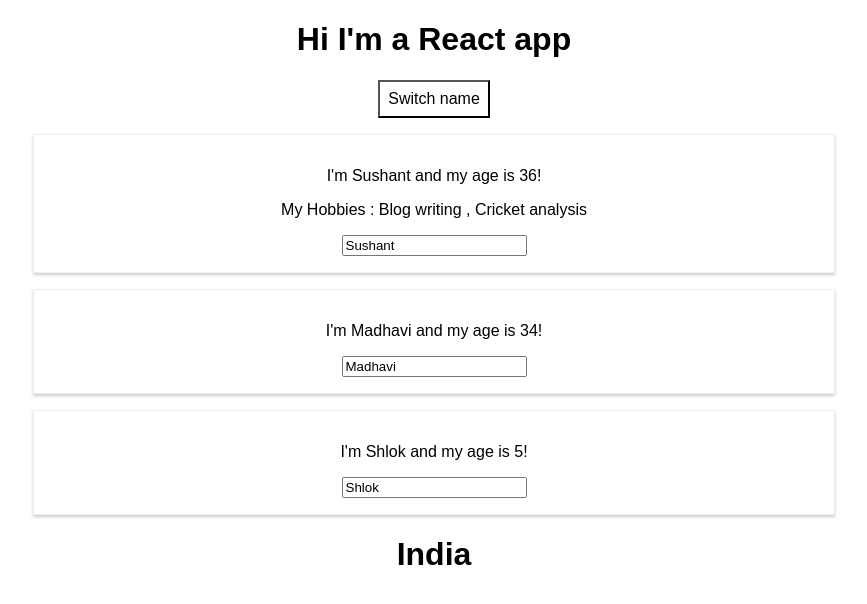
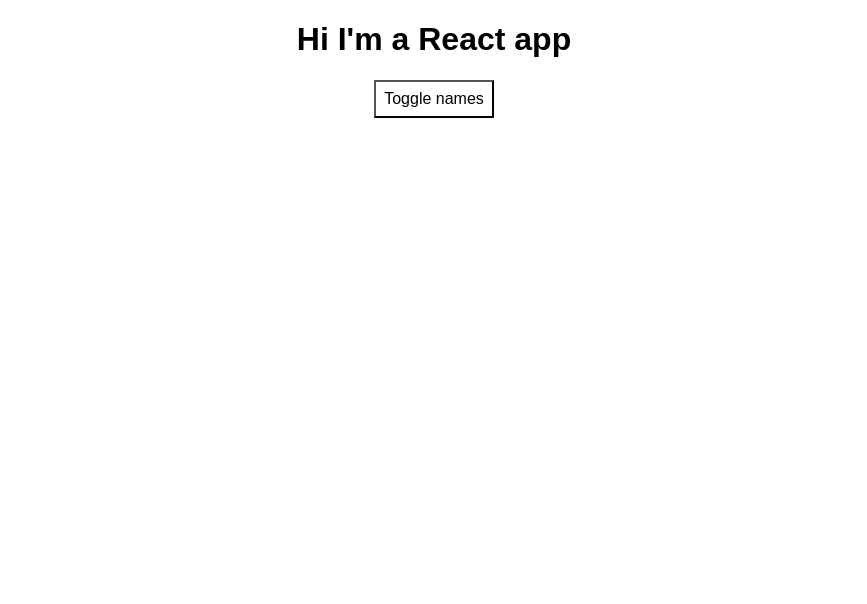
Before and after one commit to sushleads/react-work, a React (Create React App) app: page / in a window 1280 px wide. Shown: the top 604 px of the page, without its empty margins (206-1073 px from the left). Built offline with nearby package versions, Linux system fonts and the light colour scheme.

Commit message:
using lists

```diff
--- a/src/App.js
+++ b/src/App.js
@@ -5,9 +5,9 @@ import Person from './Person/Person';
 class App extends Component {
     state = {
       persons : [
-        {name: 'Sushant', age:36},
-        {name: 'Madhavi', age:34},
-        {name: 'Shlok',  age:5}
+        {id: 'idx1', name: 'Sushant', age:36},
+        {id: 'idx2', name: 'Madhavi', age:34},
+        {id: 'idx3', name: 'Shlok',  age:5}
       ],
       otherDetails : [
         {state: 'Jharkhand', country: 'India'},
@@ -15,50 +15,68 @@ class App extends Component {
       ]
     }
 
-    switchNameHandler = (newName) => {
-      //console.log('Button was clicked')
-      this.setState({
-        persons : [
-          {name: newName, age:36},
-          {name: 'Madhavi Ojha', age:35},
-          {name: 'Shlok Sushant',  age:5.5}
-        ],
-        otherDetails : this.state.otherDetails
-      })
+    deleteNameHandler = (personIndex) => {
+      const persons = [...this.state.persons];
+      persons.splice(personIndex, 1);
+      this.setState({persons: persons})
     }
 
-    nameChangedHandler = (event) => {
-      this.setState({
-        persons : [
-          {name: 'SK', age:36},
-          {name: event.target.value, age:35},
-          {name: 'Shlok Sushant',  age:5.5}
-        ]
-      })
+    nameChangedHandler = (event, id) => {
+      const personIdx = this.state.persons.findIndex( p=> {
+        return p.id === id;
+      });
+      const person = {
+        ...this.state.persons[personIdx]
+      };
+
+      person.name = event.target.value;
+
+      const persons = [...this.state.persons];
+      persons[personIdx] = person;
+      this.setState({ persons : persons})
+    }
+
+    toggerNameHandler = () => {
+      const doesShow = this.state.showPersons;
+      this.setState({showPersons : !doesShow});
     }
 
     render(){
-        const style = {
+      const style = {
            backgroundColor : 'white',
            font: 'inherit',
            border: '1 px solid blue',
            padding: '8px'
         }
 
-  return (
-       <div className="App">
+      let persons = null;
+
+      if ( this.state.showPersons ) {
+        persons = (
+            <div>
+              {
+                this.state.persons.map((person, index) => {
+                  return <Person
+                  click={() => this.deleteNameHandler(index)}
+                  name={person.name}
+                  age={person.age}
+                  key={person.id}
+                  changed={(event) => this.nameChangedHandler(event, person.id )}/>
+                  }
+                )
+              }
+            </div>
+        )
+      }
+
+      return (
+        <div className="App">
          <h1>Hi I'm a React app</h1>
-         <button style={style} onClick={() => this.switchNameHandler('Sushant Kumar')}>Switch name</button>
-         <Person name={this.state.persons[0].name} age={this.state.persons[0].age}>My Hobbies : Blog writing , Cricket analysis</Person>
-         <Person name={this.state.persons[1].name} age={this.state.persons[1].age}
-         click={this.switchNameHandler.bind(this, 'SK')}
-         changed={this.nameChangedHandler} />
-         <Person name={this.state.persons[2].name} age={this.state.persons[2].age}/>
-         <h1>{this.state.otherDetails[0].country}</h1>
-       </div>
+         <button style={style} onClick={this.toggerNameHandler}>Toggle names</button>
+         {persons}
+        </div>
      )
     }
-
     //return React.createElement('div', {className : 'App'}, React.createElement('h1', null, 'Hi , I \'m react app'))
 }
 
--- a/src/Person/Person.js
+++ b/src/Person/Person.js
@@ -5,7 +5,7 @@ const person = (props) => {
     return <div className="Person">
         <p onClick={props.click}>I'm {props.name} and my age is {props.age}!</p>
         <p>{props.children}</p>
-        <input type="text" onChange={props.changed} value={props.name}/>
+        <input type="text" onChange={props.changed} />
     </div>
 }
 
```
